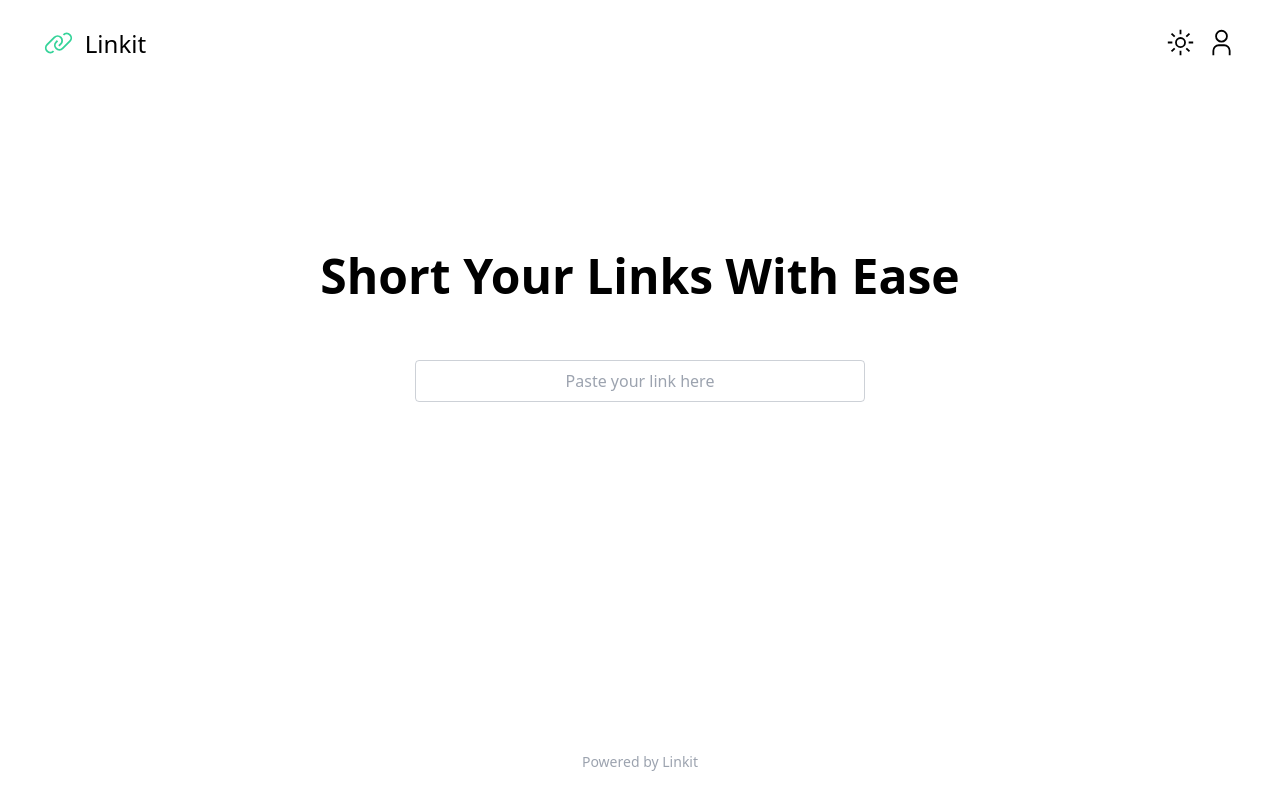
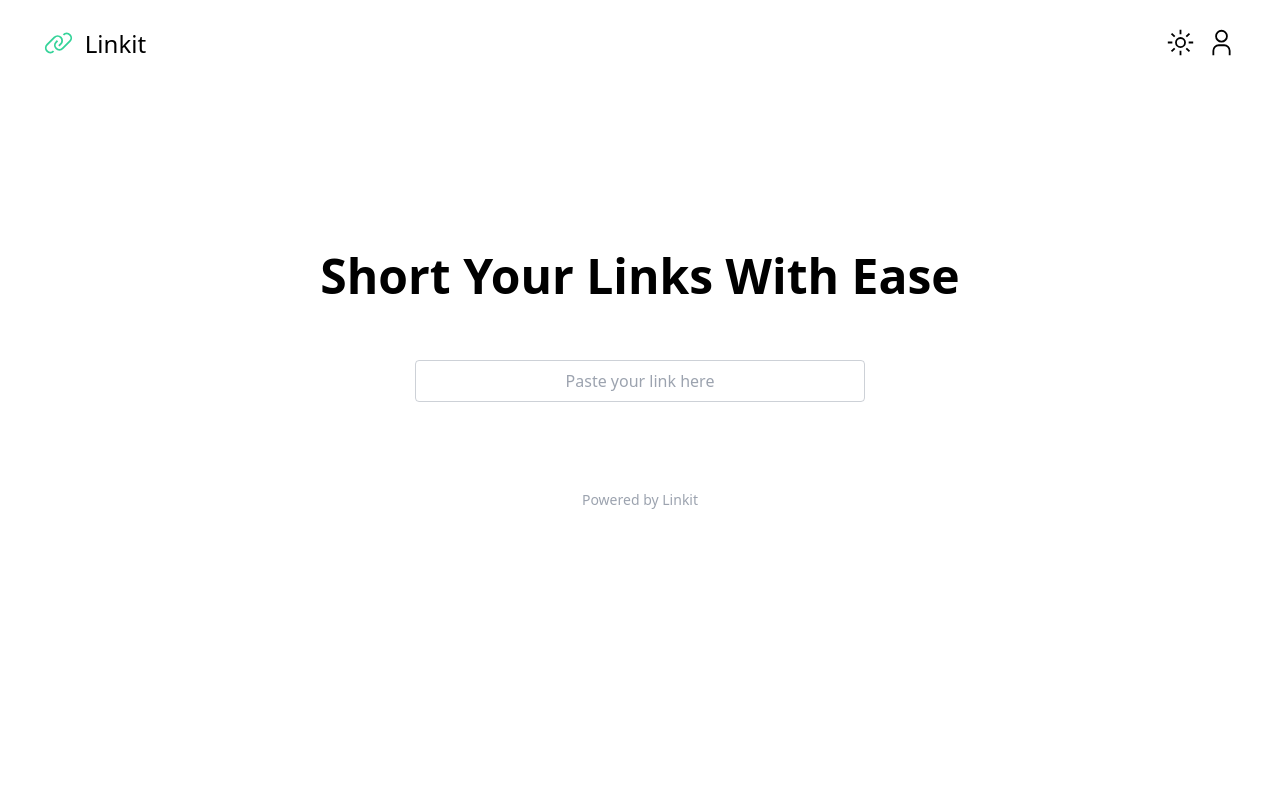
Before and after one commit to 401U/linkit, a Nuxt app: page / in a window 1280 px wide. Built offline with nearby package versions, Linux system fonts and the light colour scheme; a web font is replaced by a local one.

Commit message:
chore: smooth color switch

```diff
--- a/app.vue
+++ b/app.vue
@@ -10,20 +10,13 @@ useHead({
 </script>
 
 <template>
-  <NuxtLayout>
-    <NuxtPage />
-  </NuxtLayout>
+  <main
+    bg-white text-black
+    dark="bg-#363532 text-white"
+    min-h-screen transition-500
+  >
+    <NuxtLayout>
+      <NuxtPage />
+    </NuxtLayout>
+  </main>
 </template>
-
-<style>
-html, body , #__nuxt{
-  height: 100vh;
-  margin: 0;
-  padding: 0;
-}
-
-html.dark {
-  background: #363532;
-  color: white;
-}
-</style>
```
